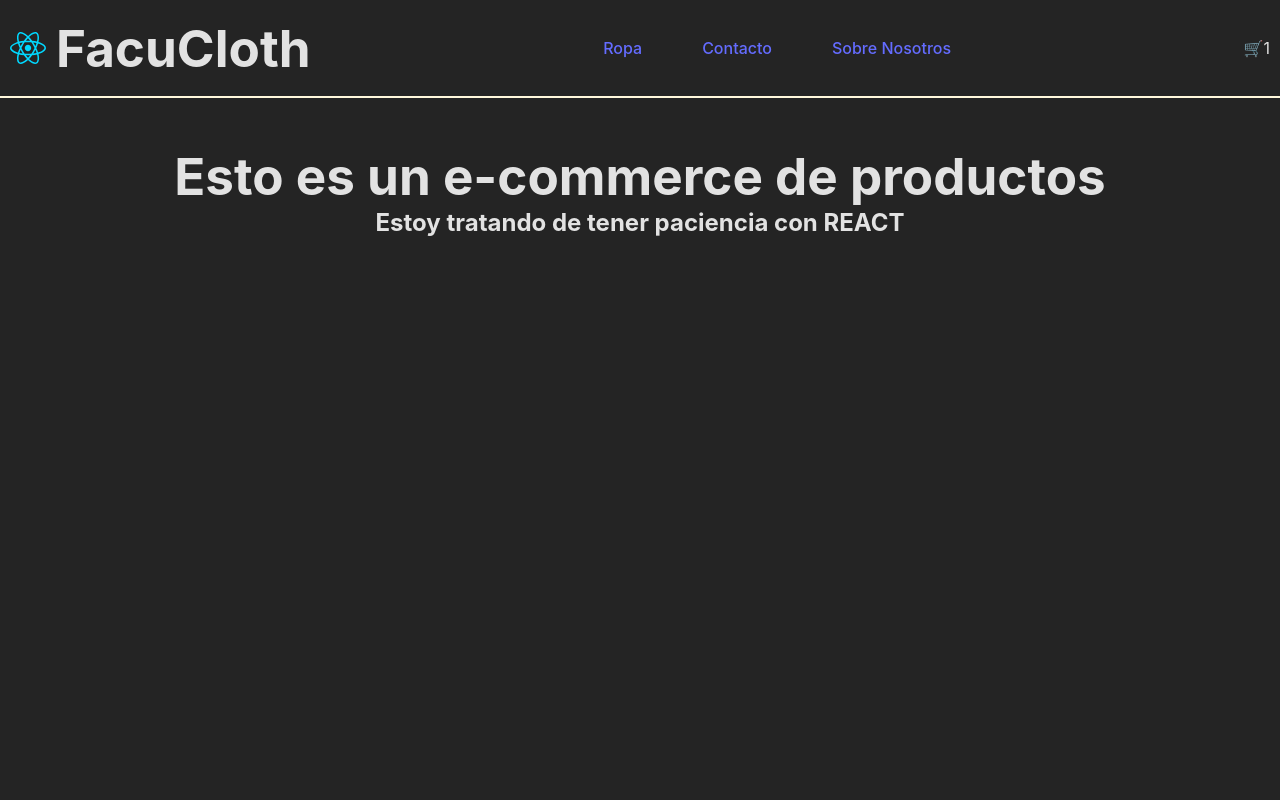
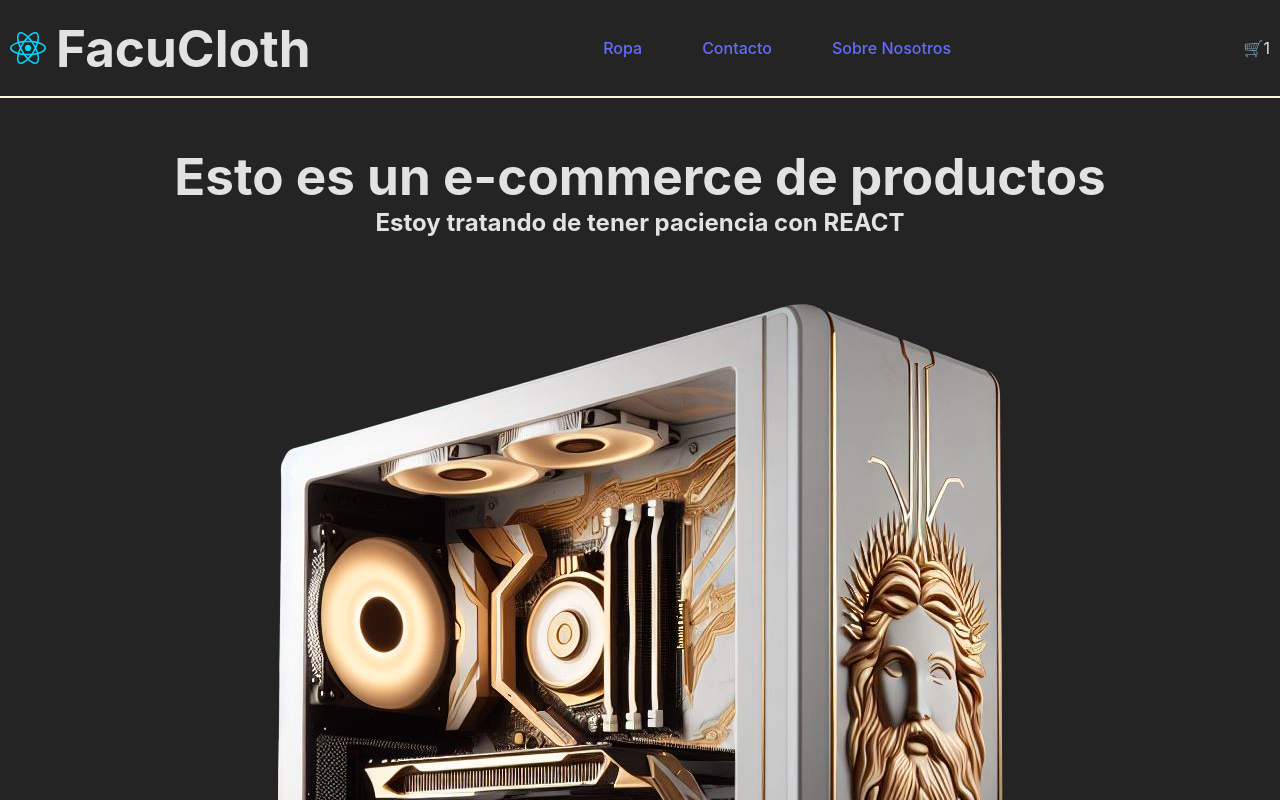
Before and after one commit to FMachado8599/E-Commerce-React, a React (Vite) app: page / in a window 1280 px wide. Shown: the top 800 px of the page. Built offline with nearby package versions, Linux system fonts and the light colour scheme.

Commit message:
Agregada imagen con componente BS 'Imagen'

```diff
--- a/src/components/ItemListContainer.jsx
+++ b/src/components/ItemListContainer.jsx
@@ -1,4 +1,6 @@
 import React from 'react'
+import Image from 'react-bootstrap/Image';
+import ImagenProducto from "../multimedia/pc_zeus1.webp"
 
 export const ItemListContainer = () => {
   return (
@@ -6,6 +8,7 @@ export const ItemListContainer = () => {
     <div className="productos">
       <h1>Esto es un e-commerce de productos</h1>
       <h2>Estoy tratando de tener paciencia con REACT</h2>
+          <Image src={ImagenProducto} thumbnail />
     </div>
   )
 }
```
Also changed, not shown: src/multimedia/pc_zeus1.webp (added).
